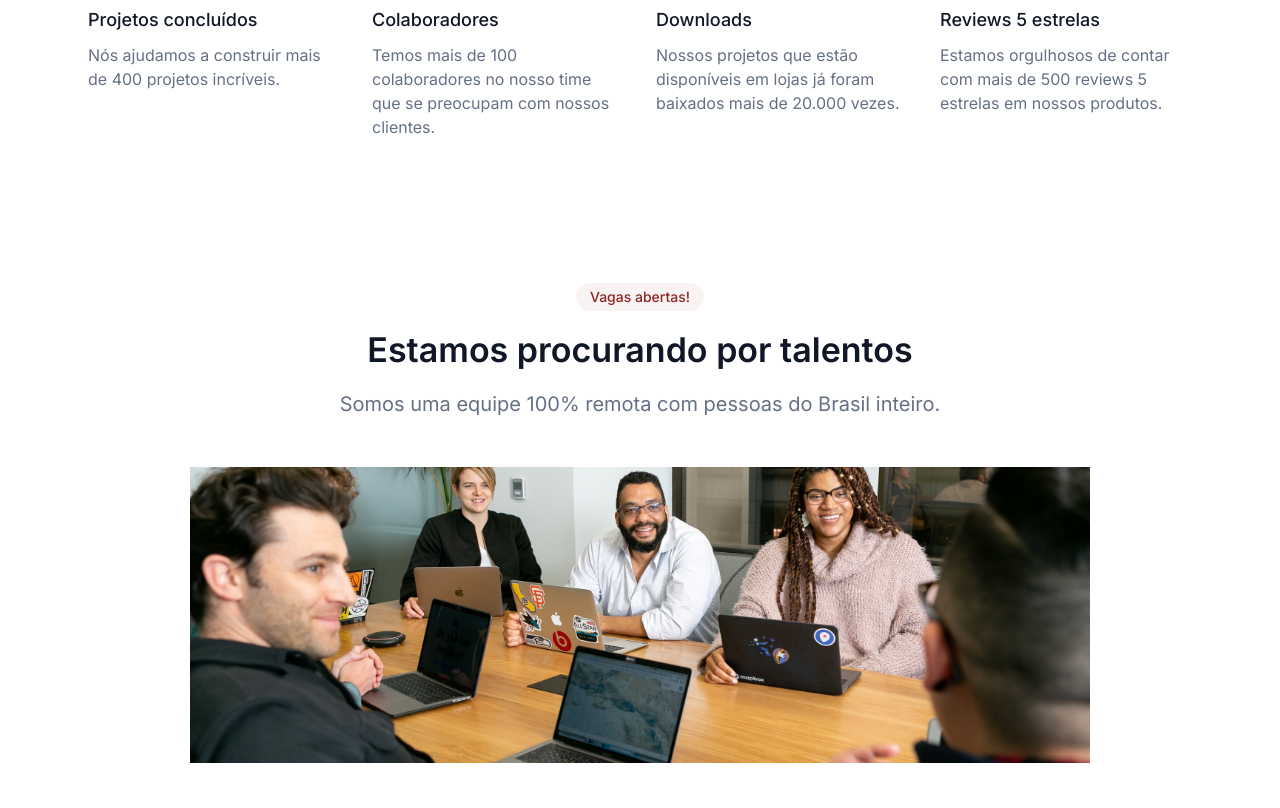
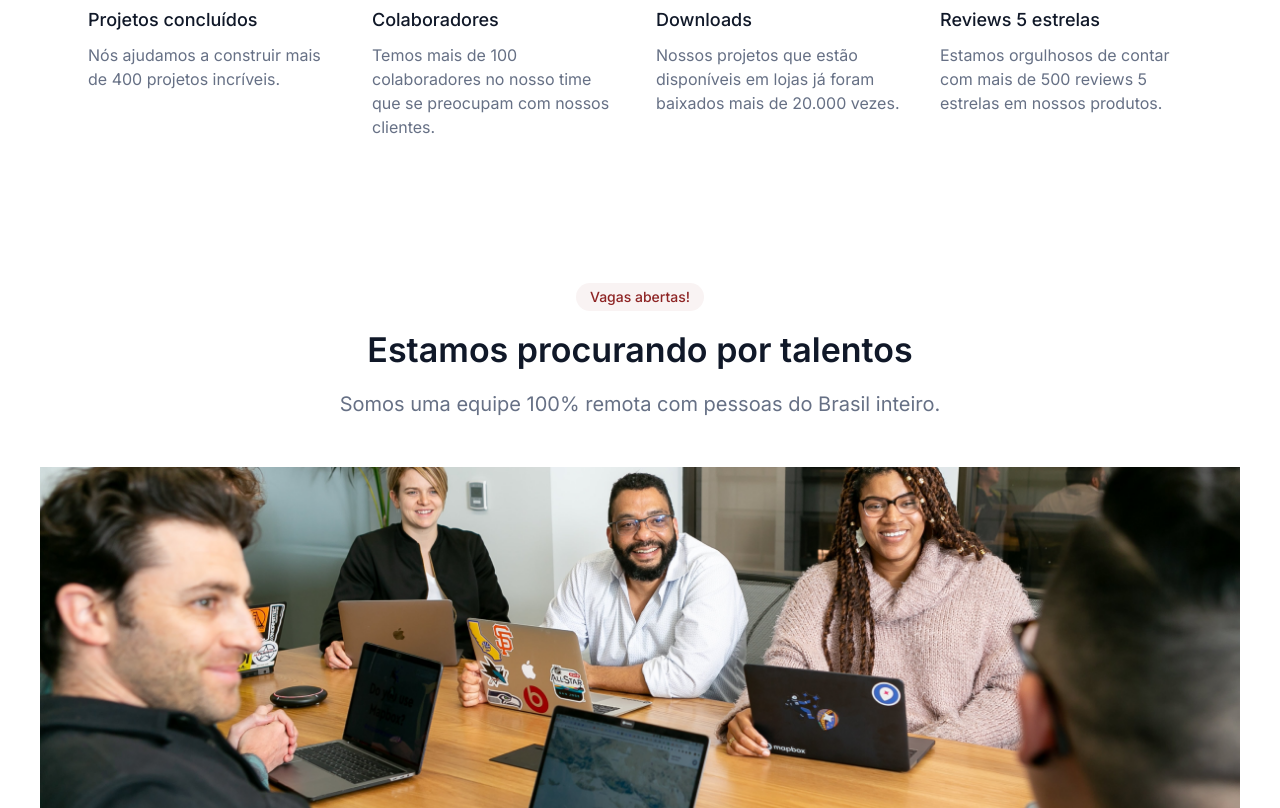
Before and after one commit to Wesley-Rodrigues14/OptimusTech, a plain HTML site: page index.html in a window 1280 px wide. Shown: the part 490-1298 px from the top of the page. Drawn offline with Linux system fonts and the light colour scheme.

Commit message:
ajustando o tamanho da imagem da seção de vagas

```diff
--- a/assets/css/vagas.css
+++ b/assets/css/vagas.css
@@ -35,7 +35,10 @@
 
 .vagas__imagem {
     padding-top: 3em;
-    width: 900px;
+    max-width: 900;
+    display: block;
+    width: 100%;
+    height: auto;
 }
 
 
```
